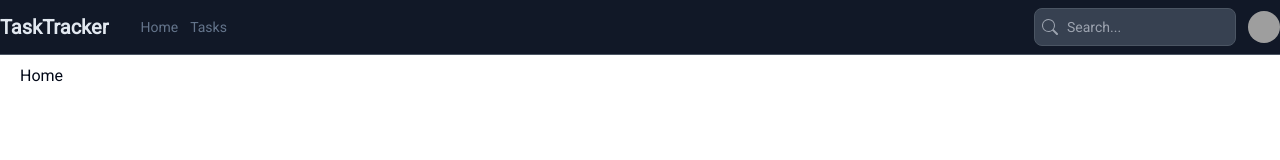
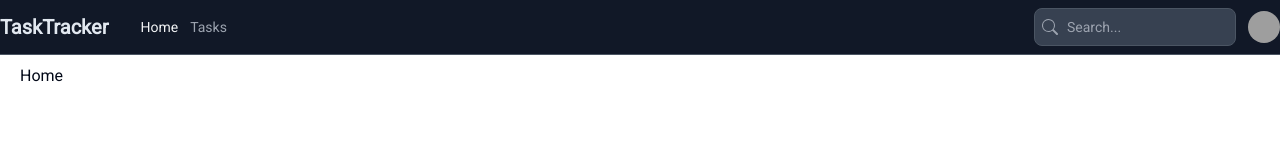
Before and after one commit to KennyMwendwaX/task-trace, a Next.js app: page / in a window 1280 px wide. Shown: the top 160 px of the page. Built offline with nearby package versions, Linux system fonts and the light colour scheme; grey boxes are pictures that could not be loaded.

Commit message:
Adding active links in the Navbar

```diff
--- a/components/Navbar.tsx
+++ b/components/Navbar.tsx
@@ -15,8 +15,11 @@ import {
 import { Avatar, AvatarFallback, AvatarImage } from "@/components/ui/avatar";
 import { Button } from "@/components/ui/button";
 import { FaUserCircle } from "react-icons/fa";
+import { usePathname } from "next/navigation";
 
 export default function Navbar() {
+  const pathname = usePathname();
+
   return (
     <>
       <nav className="bg-gray-900 fixed w-full z-20 top-0 left-0 border-b border-gray-600">
@@ -30,12 +33,20 @@ export default function Navbar() {
             <div className="space-x-3">
               <Link
                 href="/"
-                className="text-sm font-medium text-muted-foreground transition-colors hover:text-primary">
+                className={`${
+                  pathname === "/"
+                    ? "text-gray-100"
+                    : "text-gray-400 hover:text-gray-200"
+                } text-sm font-medium`}>
                 Home
               </Link>
               <Link
                 href="/tasks"
-                className="text-sm font-medium text-muted-foreground transition-colors hover:text-primary">
+                className={`${
+                  pathname === "/tasks"
+                    ? "text-gray-100"
+                    : "text-gray-400 hover:text-gray-200"
+                } text-sm font-medium`}>
                 Tasks
               </Link>
             </div>
```
